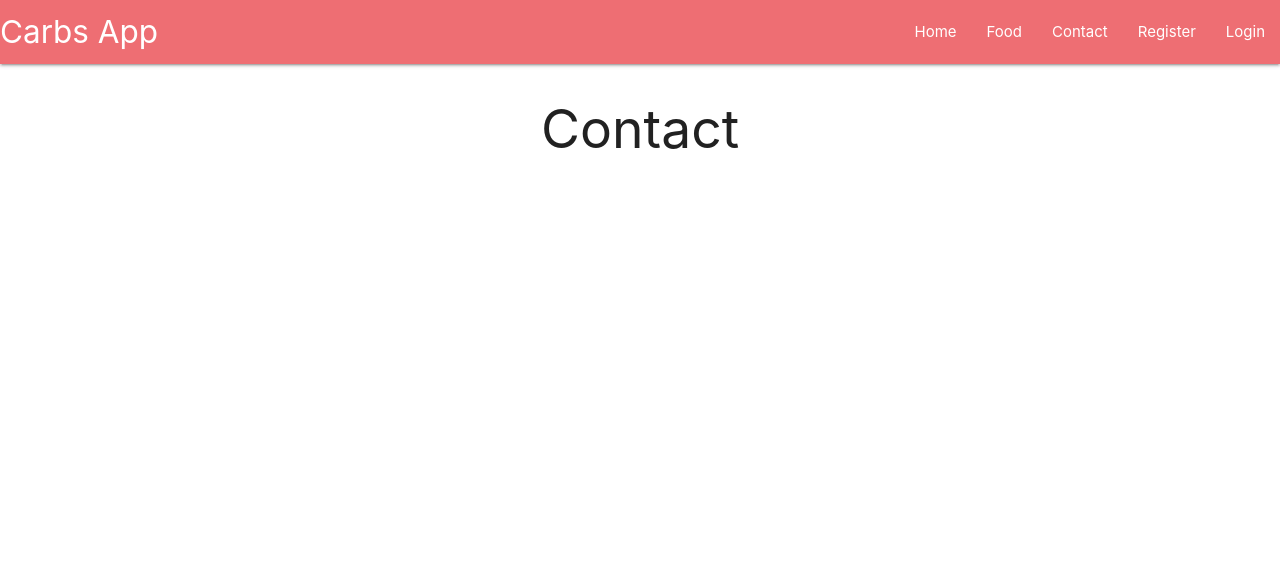
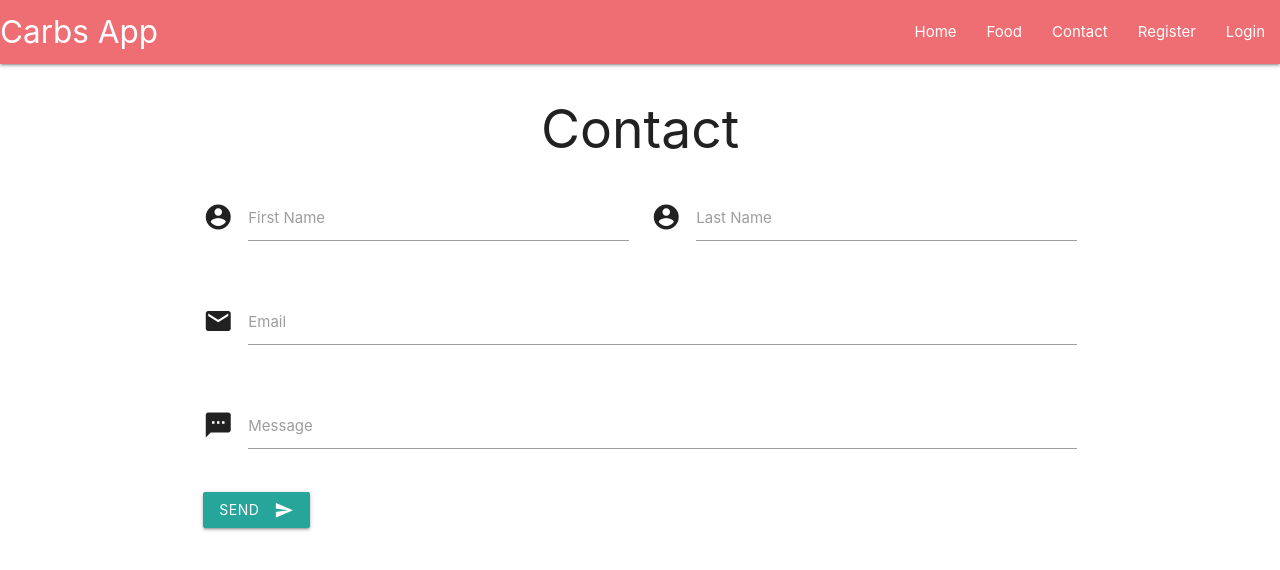
Before and after one commit to afessha/CarbsApp, a website: page contact.html in a window 1280 px wide. Drawn offline with nearby package versions, Linux system fonts and the light colour scheme.

Commit message:
installed body-parser and insert a value

```diff
--- a/contact.html
+++ b/contact.html
@@ -40,6 +40,45 @@
     <li><a href="/login">Login</a></li>
   </ul>
   <h2>Contact</h2>
+  <div class="container">
+    <div class="row">
+      <form class="col s12">
+        <div class="row">
+          <div class="input-field col s6">
+            <i class="material-icons prefix">account_circle</i>
+            <input id="first_name" type="text" class="validate">
+            <label for="first_name">First Name</label>
+          </div>
+          <div class="input-field col s6">
+            <i class="material-icons prefix">account_circle</i>
+            <input id="last_name" type="text" class="validate">
+            <label for="last_name">Last Name</label>
+          </div>
+        </div>
+        <div class="row">
+          <div class="input-field col s12">
+            <i class="material-icons prefix">email</i>
+            <input id="email" type="email" class="validate">
+            <label for="email">Email</label>
+          </div>
+        </div>
+
+          <div class="row">
+            <div class="input-field col s12">
+              <i class="material-icons prefix">textsms</i>
+              <input type="text" id="autocomplete-input" class="autocomplete">
+              <label for="autocomplete-input">Message</label>
+            </div>
+          </div>
+
+        <button class="btn waves-effect waves-light" type="submit" name="action">Send
+          <i class="material-icons right">send</i>
+        </button>
+    </div>
+  </div>
+  </form>
+  </div>
+</div>
   <body>
     <script src="https://cdnjs.cloudflare.com/ajax/libs/materialize/1.0.0/js/materialize.min.js"></script>
     <script src="custom.js"></script>
--- a/package.json
+++ b/package.json
@@ -9,6 +9,7 @@
   "author": "Awet Fessha",
   "license": "ISC",
   "dependencies": {
+    "body-parser": "^1.19.0",
     "express": "^4.16.4",
     "mongodb": "^3.2.4"
   }
```
Also changed, not shown: app.js (+22 -4 lines), register.html (+1 -1 lines), 1 other file.
